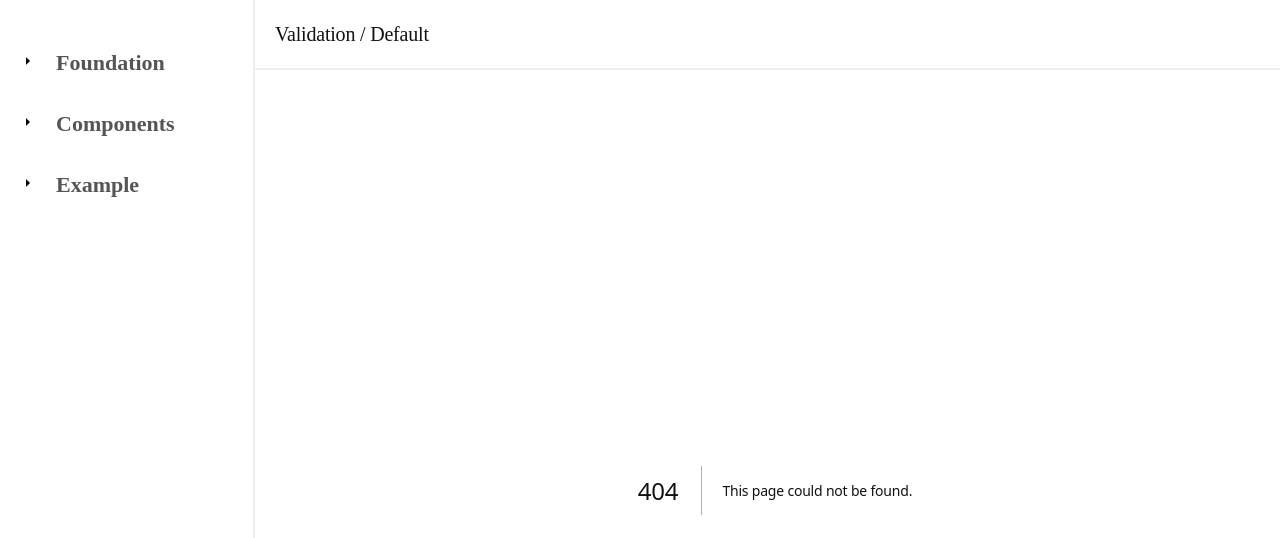
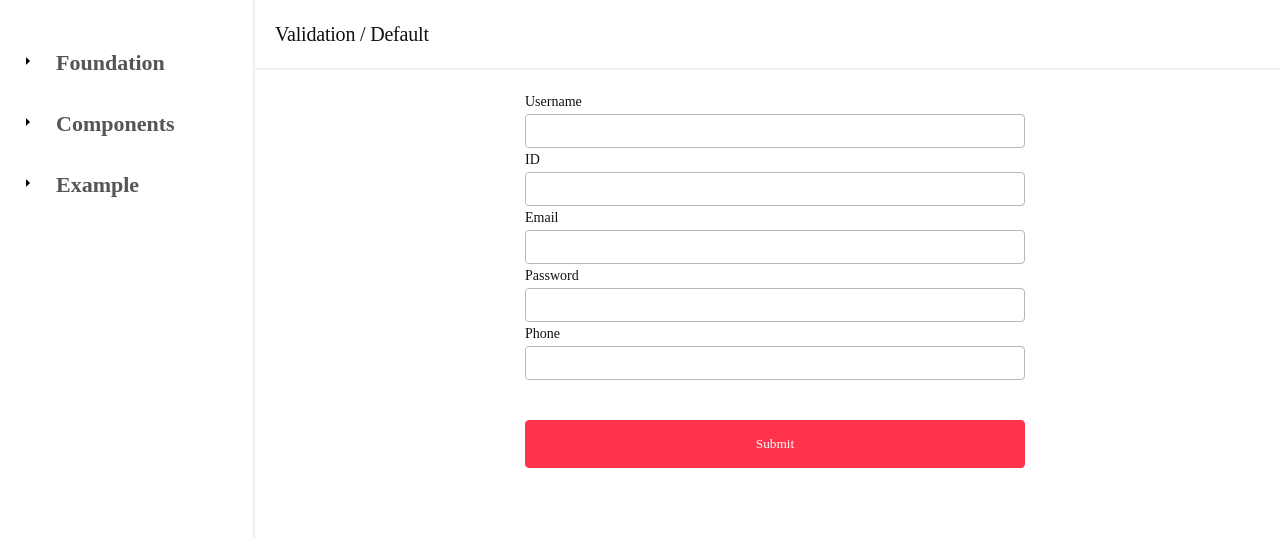
Before and after one commit to dongggggae/hyun-design-system, a Next.js app: page /validation/default in a window 1280 px wide. Before the commit this address had no page. Shown: the top 538 px of the page. Built offline with nearby package versions, Linux system fonts and the light colour scheme.

Commit message:
[feature/DS-102]FormsInput - Validation 추가

```diff
--- /dev/null
+++ b/app/(route)/validation/default/page.tsx
@@ -0,0 +1,75 @@
+'use client';
+import { yupResolver } from '@hookform/resolvers/yup';
+import { useForm } from 'react-hook-form';
+
+import Btn from '@components/Btn/Btn';
+import FormsInput from '@components/Forms/FormsInput';
+
+import { schema } from '@utils/validate';
+
+export default function DefaultValidation() {
+  const {
+    register,
+    handleSubmit,
+    getValues,
+    formState: { errors },
+  } = useForm({
+    defaultValues: {
+      username: '',
+      id: '',
+      email: '',
+      password: '',
+      phone: '',
+    },
+    resolver: yupResolver(schema),
+  });
+
+  const onSubmit = (data: any) => {
+    alert(JSON.stringify(data));
+  };
+
+  return (
+    <div className="docs">
+      <form onSubmit={handleSubmit(onSubmit)}>
+        <FormsInput
+          id="username"
+          label="Username"
+          value={getValues('username')}
+          feedback={errors.username?.message}
+          state={errors.username ? 'invalid' : ''}
+          {...register('username')}
+        />
+        <FormsInput
+          id="id"
+          label="ID"
+          feedback={errors.id?.message}
+          state={errors.id ? 'invalid' : ''}
+          {...register('id')}
+        />
+        <FormsInput
+          id="email"
+          label="Email"
+          feedback={errors.email?.message}
+          state={errors.email ? 'invalid' : ''}
+          {...register('email')}
+        />
+        <FormsInput
+          id="password"
+          label="Password"
+          feedback={errors.password?.message}
+          state={errors.password ? 'invalid' : ''}
+          {...register('password')}
+        />
+        <FormsInput
+          id="phone"
+          label="Phone"
+          feedback={errors.phone?.message}
+          state={errors.phone ? 'invalid' : ''}
+          {...register('phone')}
+        />
+
+        <Btn text="Submit" variant="solid-red" className="submit-button" />
+      </form>
+    </div>
+  );
+}
--- a/app/_components/hds/Forms/FormsInput.tsx
+++ b/app/_components/hds/Forms/FormsInput.tsx
@@ -1,28 +1,52 @@
-import React from 'react';
+import React, { forwardRef, InputHTMLAttributes } from 'react';
 
 import classNames from '@utils/classNames';
 
 import FormsFeedback from './FormsFeedback';
 import FormsLabel from './FormsLabel';
-import Input from './Input';
 
-interface FormsInputProps {
+interface FormsInputProps extends InputHTMLAttributes<HTMLInputElement> {
   id: string;
   label: string;
+  value?: any;
+  type?: 'text' | 'password' | 'search';
   state?: '' | 'valid' | 'invalid';
+  placeholder?: string;
+  disalbed?: boolean;
   feedback?: string;
-  feedbackValidation?: '' | 'valid' | 'invalid';
+  className?: string | undefined;
 }
 
-const FormsInput: React.FC<FormsInputProps> = ({ id, label, state = '', feedback, ...props }) => {
+const FormsInput = forwardRef<HTMLInputElement, FormsInputProps>(
+  ({ id, label, type = 'text', state = '', placeholder, disabled, feedback, className, value, ...props }, ref) => {
+    const PREFIX = 'form__control';
+
     return (
       <div className="forms-wrap">
         {label && <FormsLabel htmlFor={id}>{label}</FormsLabel>}
-      <Input id={id} {...props} state={state} />
+        <div
+          className={classNames(
+            'input-wrap',
+            state === 'valid' ? 'is-valid' : '',
+            state === 'invalid' ? 'is-invalid' : '',
+            className,
+          )}
+        >
+          <input
+            id={id}
+            ref={ref}
+            type={type}
+            disabled={disabled}
+            placeholder={placeholder}
+            className={PREFIX}
+            {...props}
+          />
+        </div>
         {feedback && <FormsFeedback state={state}>{feedback}</FormsFeedback>}
       </div>
     );
-};
+  },
+);
 
 FormsInput.displayName = 'FormsInput';
 
--- a/app/_styles/_docs.scss
+++ b/app/_styles/_docs.scss
@@ -1,6 +1,20 @@
 /* layouts  */
 
 .docs {
+  position: relative;
+
+  form {
+    width: 100%;
+    max-width: 500px;
+    margin: 0 auto;
+    min-height: 80vh;
+
+    .submit-button {
+      width: 100%;
+      margin-top: 40px;
+    }
+  }
+
   .docs-text,
   .docs-heading {
     .component-content {
```
Also changed, not shown: app/(route)/validation/array/page.tsx (added, +7 -0 lines), app/(route)/validation/page.tsx (+4 -48 lines). Lines whose indentation alone changed are shown as unchanged.
